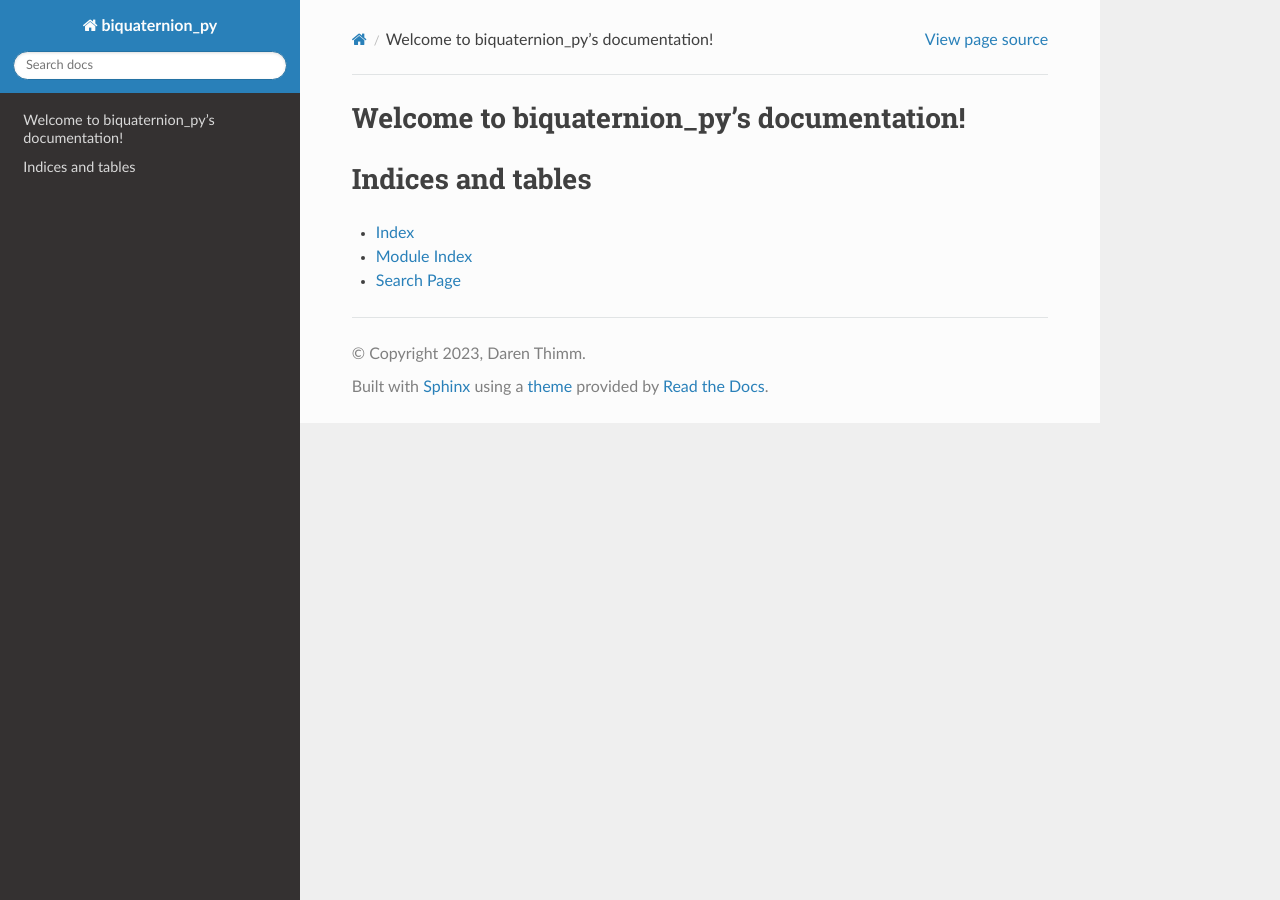
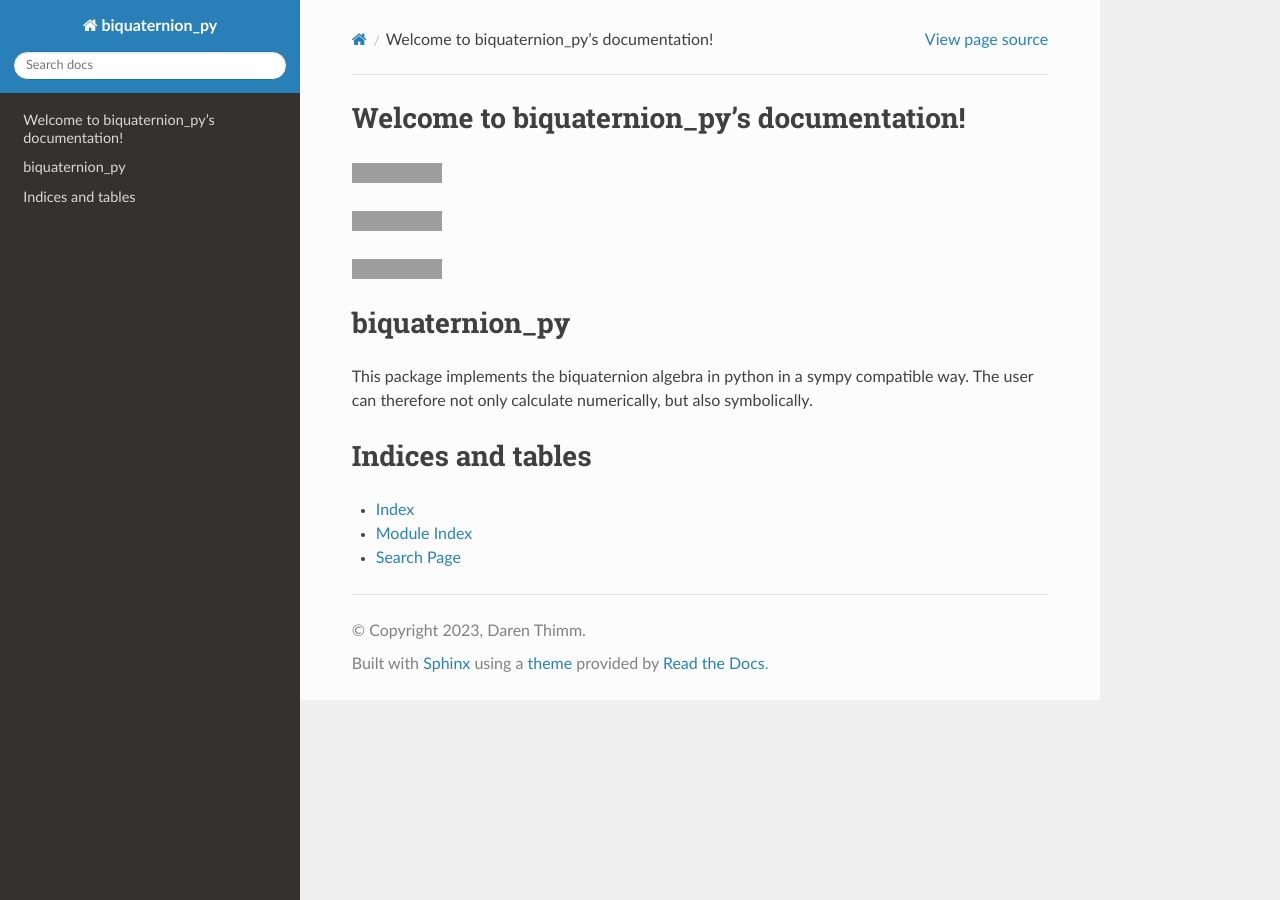
Before and after one commit to physicspenguin/biquaternion_py, a Sphinx documentation site: the page built from docs/source/index.md, in a window 1280 px wide. Built offline with Sphinx 7.4.7 and the Read the Docs theme 2.0.0, drawn with Linux system fonts in a browser that asks for light colours; grey boxes are pictures that could not be loaded.

Commit message:
Myst and include readme in documentation

````diff
--- a/docs/source/conf.py
+++ b/docs/source/conf.py
@@ -14,7 +14,7 @@ release = "0.1.2"
 # -- General configuration ---------------------------------------------------
 # https://www.sphinx-doc.org/en/master/usage/configuration.html#general-configuration
 
-extensions = ["myst_parser"]
+extensions = ["myst_parser", "sphinx.ext.duration"]
 
 templates_path = ["_templates"]
 exclude_patterns = []
--- a/docs/source/index.md
+++ b/docs/source/index.md
@@ -4,6 +4,9 @@
 % contain the root `toctree` directive.
 
 # Welcome to biquaternion_py's documentation!
+
+```{include} ./../../README.md
+```
 
 ```{toctree}
 :caption: 'Contents:'
--- a/pyproject.toml
+++ b/pyproject.toml
@@ -5,5 +5,7 @@ build-backend = "setuptools.build_meta"
 
 [project.optional-dependencies]
 doc = [
-    "sphinx ~= 7.1.0"
+    "sphinx ~= 7.1.0",
+    "myst-parser",
+    "sphinx-rtd-theme"
 ]
````
